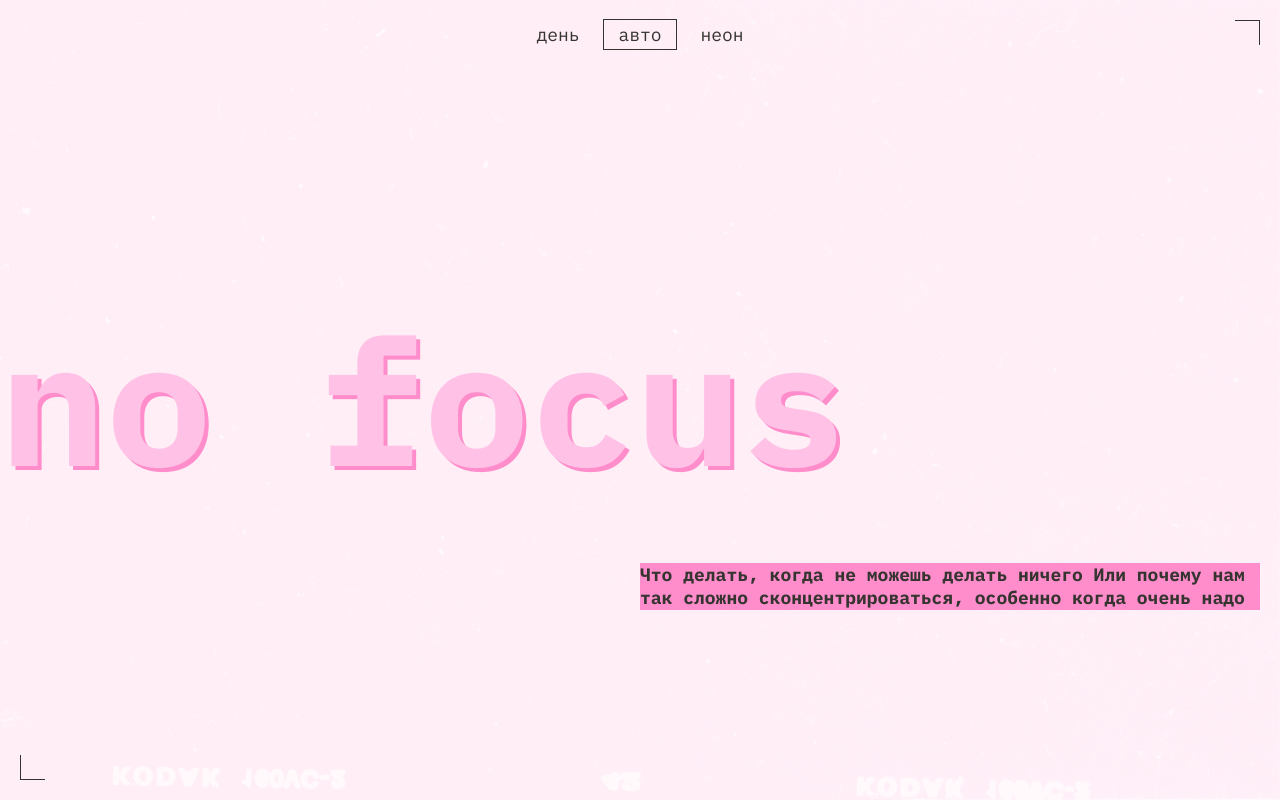
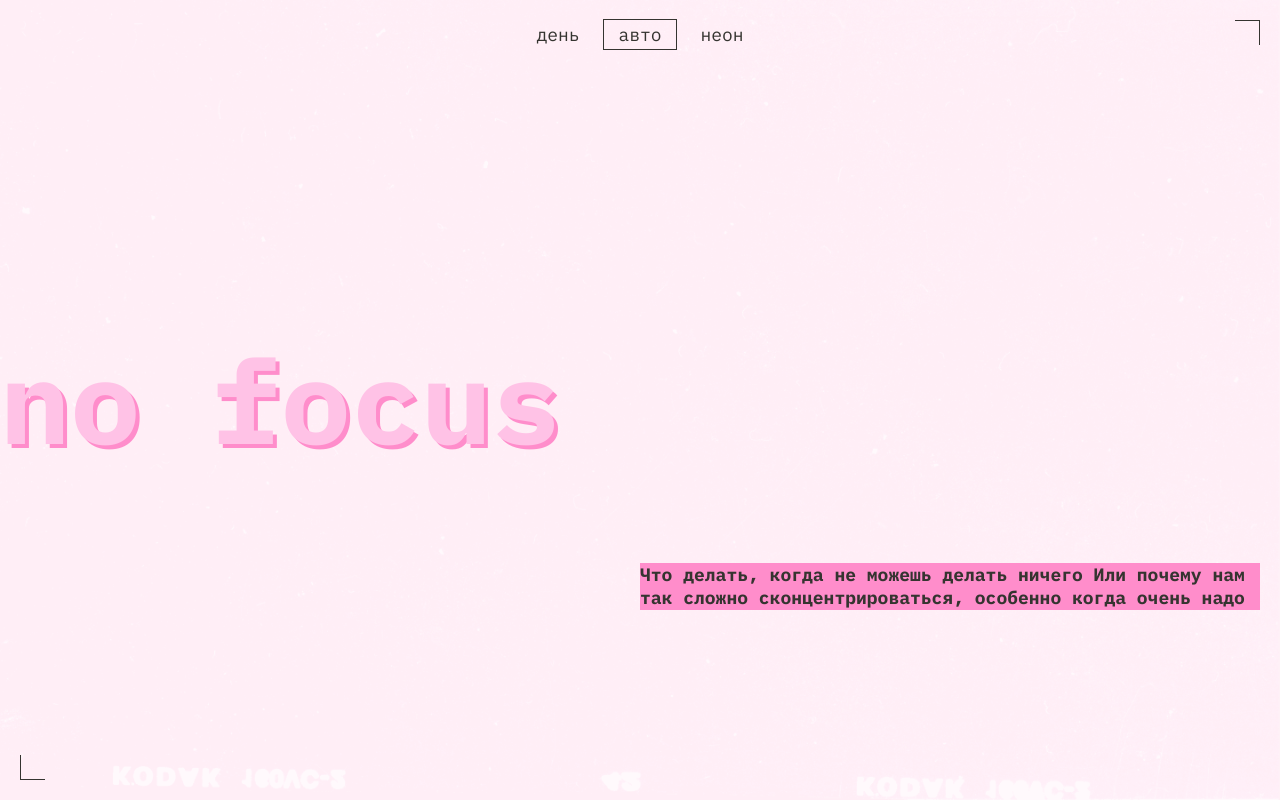
Before and after one commit to DOOM-SLAYER900/slozhno-sosredotochitsya-fd, a plain HTML site: page index.html in a window 1280 px wide. Shown: the top 800 px of the page. Drawn offline with Linux system fonts and the light colour scheme.

Commit message:
SPRINT-THREE

```diff
--- a/styles/style.css
+++ b/styles/style.css
@@ -221,10 +221,6 @@
     align-self: end;
   }
 
-  .title {
-    font-size: clamp(7.5rem, 0.5625rem + 14.4531vw, 9.8125rem);
-  }
-
   .header .title {
     grid-area: title;
     margin-inline-start: -20px;
```
